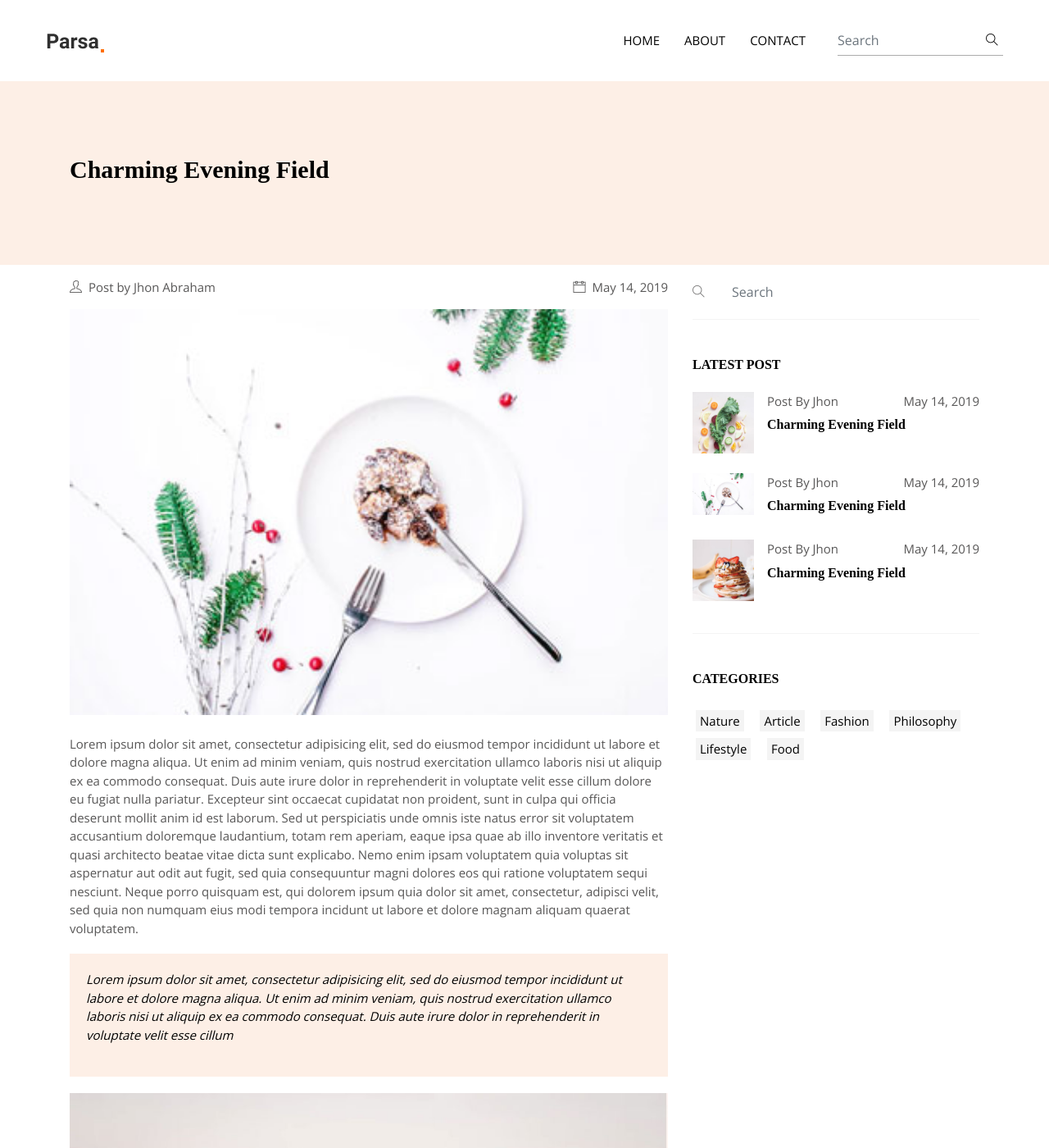
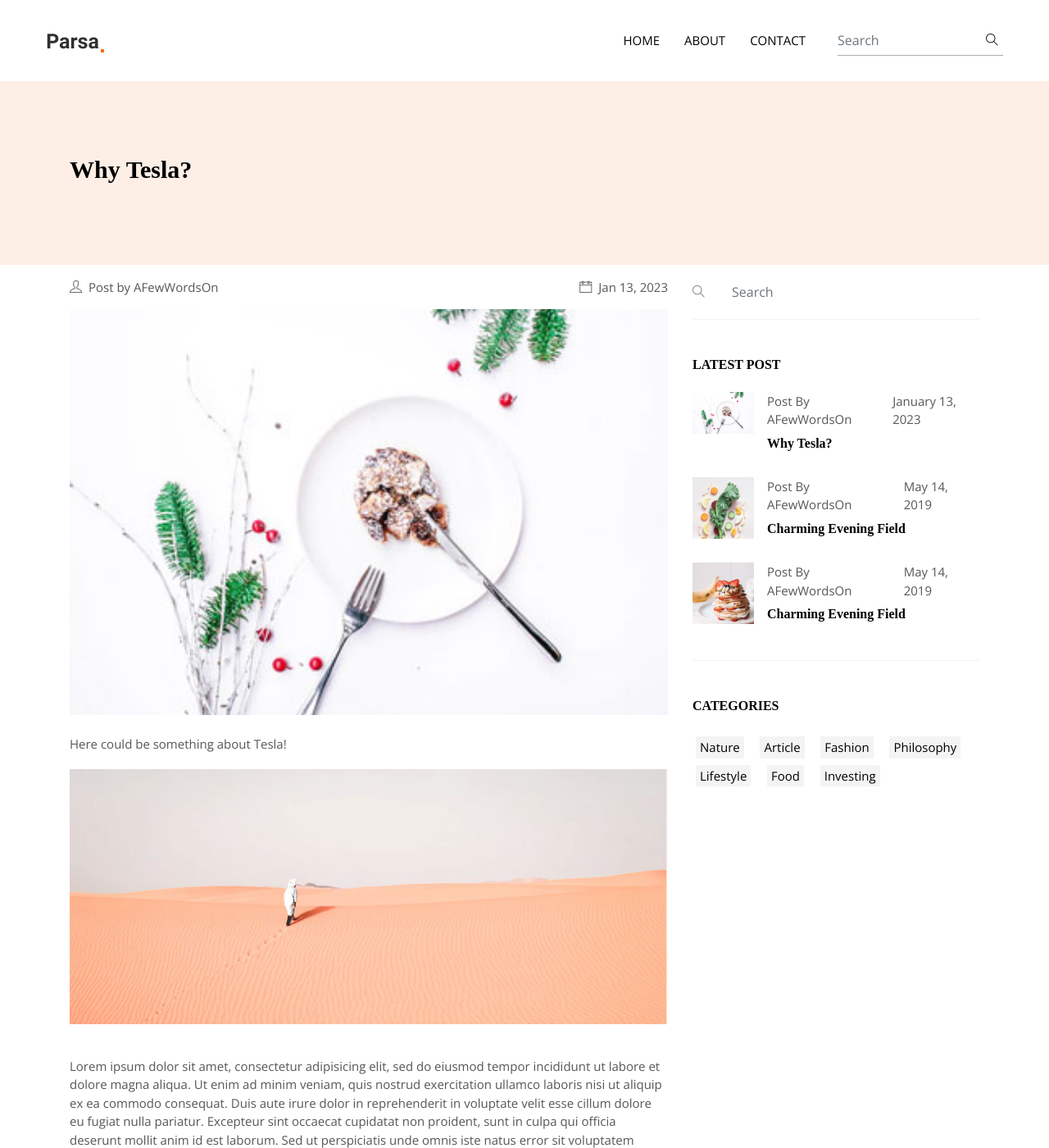
Before and after one commit to afewordson/afewordson.github.io, a Jekyll site: the page built from _posts/2019-05-14-charming-Evening-Field.1.md, in a window 1280 px wide and 1400 px high. Shown: the whole window at 82% size. Built offline with Jekyll 4.4.1, drawn with Linux system fonts in a browser that asks for light colours; some web fonts are replaced.

Commit message:
first push

```diff
--- a/_config.yml
+++ b/_config.yml
@@ -30,20 +30,20 @@ menu:
 #       url: /peru/
 # ----------------------------------
 
-layout_home_page: true # Homepage layout ( two layout is available, you can set the another layout by change the value of layout_home_page "true" to "false")
+layout_home_page: false # Homepage layout ( two layout is available, you can set the another layout by change the value of layout_home_page "true" to "false")
 
 featured-post-slider: true # You can enable or disable the featured-post-slider using true or false values.
 
 #-------------------------------
 # Hero Section
 hero:
-  hero-subtitle: I’m a Freelance Interactive Art Director based in France. Focusing across branding and identity, digital and print.
+  hero-subtitle: I’m just someone who want to loose some words on topics im interested.
   hero-banner: /assets/images/banner-img.png # Add your banner image '/assets/images/'
 
 #-------------------------------
 # Author Settings
 author:
-  name: Jhon Abraham
+  name: AFewWordsOn
 
 #-------------------------------
 # Contact Info
--- a/_posts/2019-05-14-charming-Evening-Field.1.md
+++ b/_posts/2019-05-14-charming-Evening-Field.1.md
@@ -1,27 +1,14 @@
 ---
 layout: post
-title: "Charming Evening Field"
-date: 2019-05-14 19:46:10 +03:00
+title: "Why Tesla?"
+date: 2023-01-13 19:46:10 +03:00
 description: "This is meta description"
 image: "assets/images/masonary-post/post-2.jpg"
 categories:
-  - "Food"
+  - "Investing"
 ---
 
-Lorem ipsum dolor sit amet, consectetur adipisicing elit, sed do eiusmod tempor incididunt ut labore et
-dolore magna aliqua. Ut enim ad minim veniam, quis nostrud exercitation ullamco laboris nisi ut aliquip ex
-ea commodo consequat. Duis aute irure dolor in reprehenderit in voluptate velit esse cillum dolore eu fugiat
-nulla pariatur. Excepteur sint occaecat cupidatat non proident, sunt in culpa qui officia deserunt mollit
-anim id est laborum. Sed ut perspiciatis unde omnis iste natus error sit voluptatem accusantium doloremque
-laudantium, totam rem aperiam, eaque ipsa quae ab illo inventore veritatis et quasi architecto beatae vitae
-dicta sunt explicabo. Nemo enim ipsam voluptatem quia voluptas sit aspernatur aut odit aut fugit, sed quia
-consequuntur magni dolores eos qui ratione voluptatem sequi nesciunt. Neque porro quisquam est, qui dolorem
-ipsum quia dolor sit amet, consectetur, adipisci velit, sed quia non numquam eius modi tempora incidunt ut
-labore et dolore magnam aliquam quaerat voluptatem.
-
-> Lorem ipsum dolor sit amet, consectetur adipisicing elit, sed do eiusmod tempor incididunt ut
-labore et dolore magna aliqua. Ut enim ad minim veniam, quis nostrud exercitation ullamco laboris nisi ut
-aliquip ex ea commodo consequat. Duis aute irure dolor in reprehenderit in voluptate velit esse cillum
+Here could be something about Tesla!
 
 ![]({{site.baseurl}}/assets/images/post-img.jpg)
 
```
